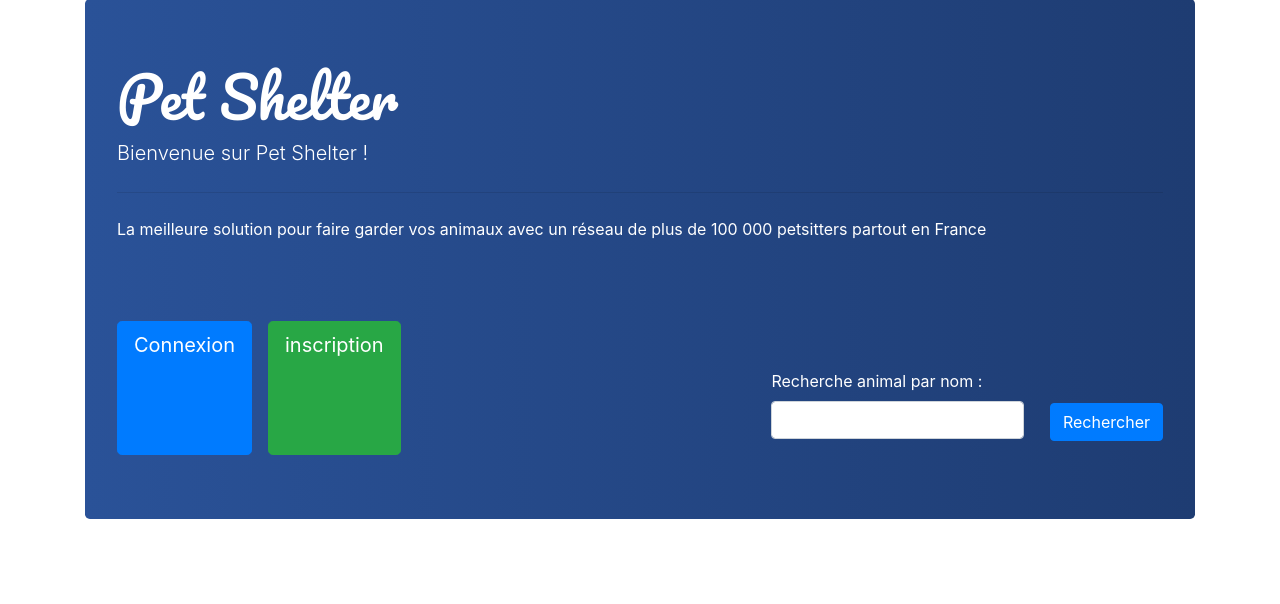
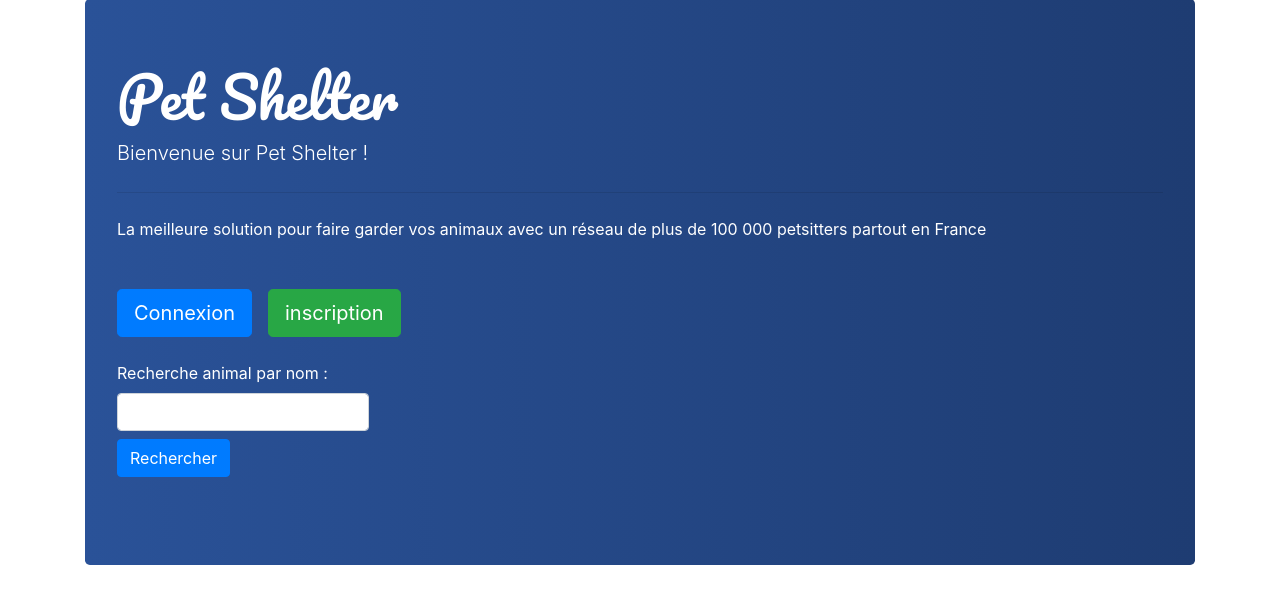
Before and after one commit to so-212/The_Pet_Shelter, a PHP site: page /LandingPage.php in a window 1280 px wide. Shown: the part 49-653 px from the top of the page. Run offline with PHP 8.4, Linux system fonts and the light colour scheme.

Commit message:
nouvelle disposition composants

```diff
--- a/LandingPage.php
+++ b/LandingPage.php
@@ -30,27 +30,26 @@
       <p id="intro">La meilleure solution pour faire garder vos animaux
         avec un réseau de plus de 100 000 petsitters partout en France </p>
       <div class="display-inline">
-        <a class="btn btn-primary btn-lg mx-3 btn-jumb" href="#" role="button">Connexion</a>
-        <a href="#" class="btn btn-success btn-primary btn-lg btn-jumb ">inscription</a>
-
-<!-- probleme de modal ici et resolu sur stackoverflow: le modal doit etre décleché manuellement https://stackoverflow.com/questions/34284820/triggering-bootstrap-modal-on-form-submit-and-not-on-click  -->
-
-        <form method="post" action="LandingPage.php" >
+        <a class="btn btn-primary btn-lg mx-3 " href="#" style="height: min-content;" role="button">Connexion</a>
+        <a href="#" id ="incription" style="height: min-content;"   class="btn btn-success btn-primary btn-lg">inscription</a>
 
 
-          <div class="form-group mt-5">
-
-            <label for="exampleInputEmail1">Recherche animal par nom :</label>
-            <input type="text" name="name" class="form-control input-sm input-lg" id="exampleInputEmail1" aria-describedby="emailHelp" required="true">
-
-          </div>
-          <button type="submit" class="btn btn-primary">Rechercher</button>
-
-        </form>
 
 
     </div>
 
+        <form method="post" action="recherche_par_nom_action.php"  >
+
+
+          <div class="form-group mt-4 search-form ">
+
+            <label for="exampleInputEmail1">Recherche animal par nom :</label>
+            <input type="text" name="name" class="form-control input-sm input-lg" id="exampleInputEmail1" aria-describedby="emailHelp" required="true">
+          <button type="submit" class="btn btn-primary my-2" style="height: min-content;">Rechercher</button>
+
+          </div>
+
+        </form>
 
 
 
--- a/css/landingPage.css
+++ b/css/landingPage.css
@@ -13,11 +13,15 @@ form{
 	font-family: 'Pacifico', cursive;
 }
 
-.btn-jumb{
-heigth: min-content!important;
+#inscription{
+heigth: min-content !important;
 
 }
 
+.search-form{
+	display: flex;
+	flex-direction: row;
+}
 
 .display-inline{
 	display: flex;
@@ -27,7 +31,7 @@ heigth: min-content!important;
 
 
 #intro{
-	margin-bottom:5rem;
+	margin-bottom:3rem;
 }
 
 .mx-3{
```
Also changed, not shown: recherche_par_nom_action.php (+9 -9 lines).
